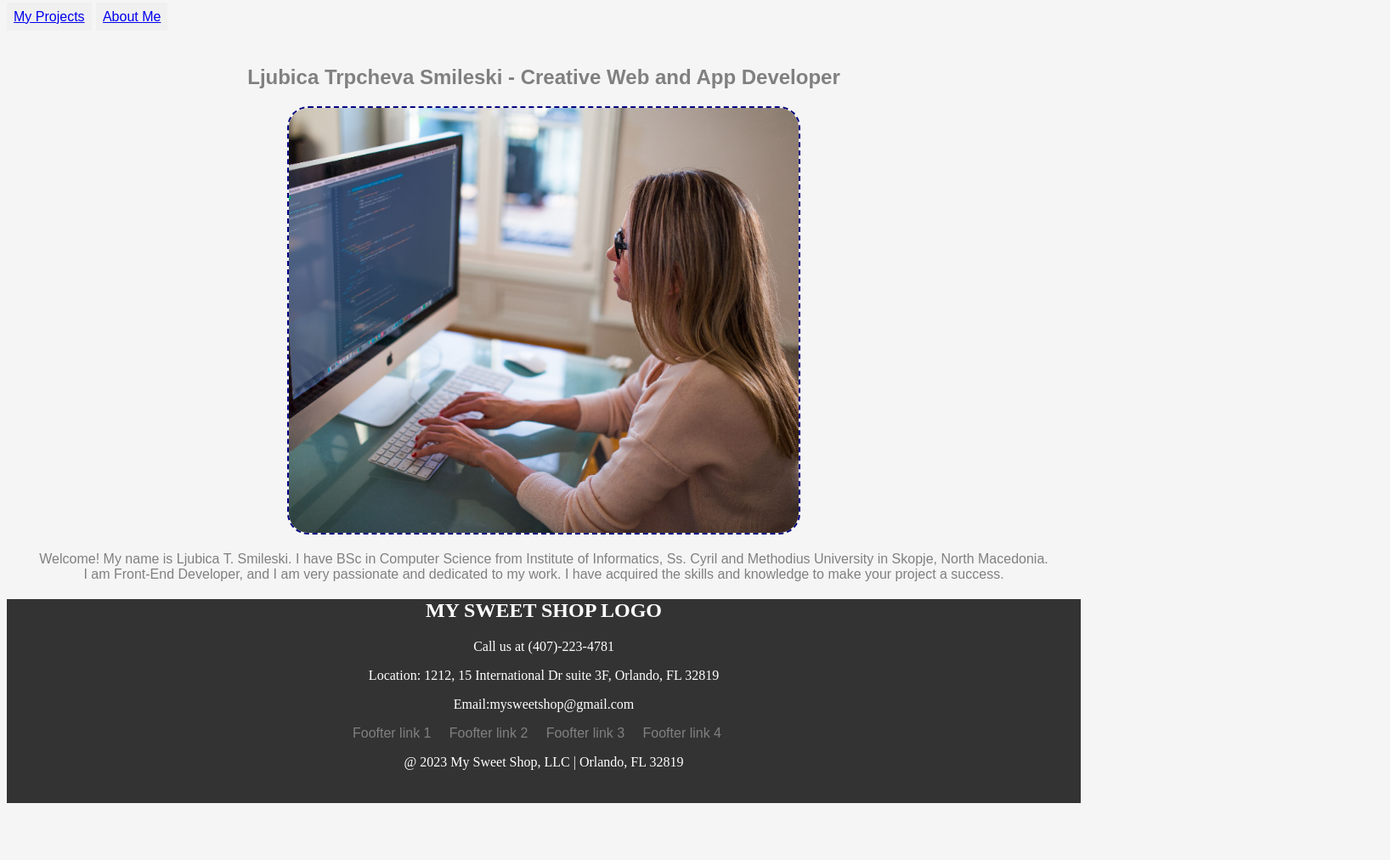
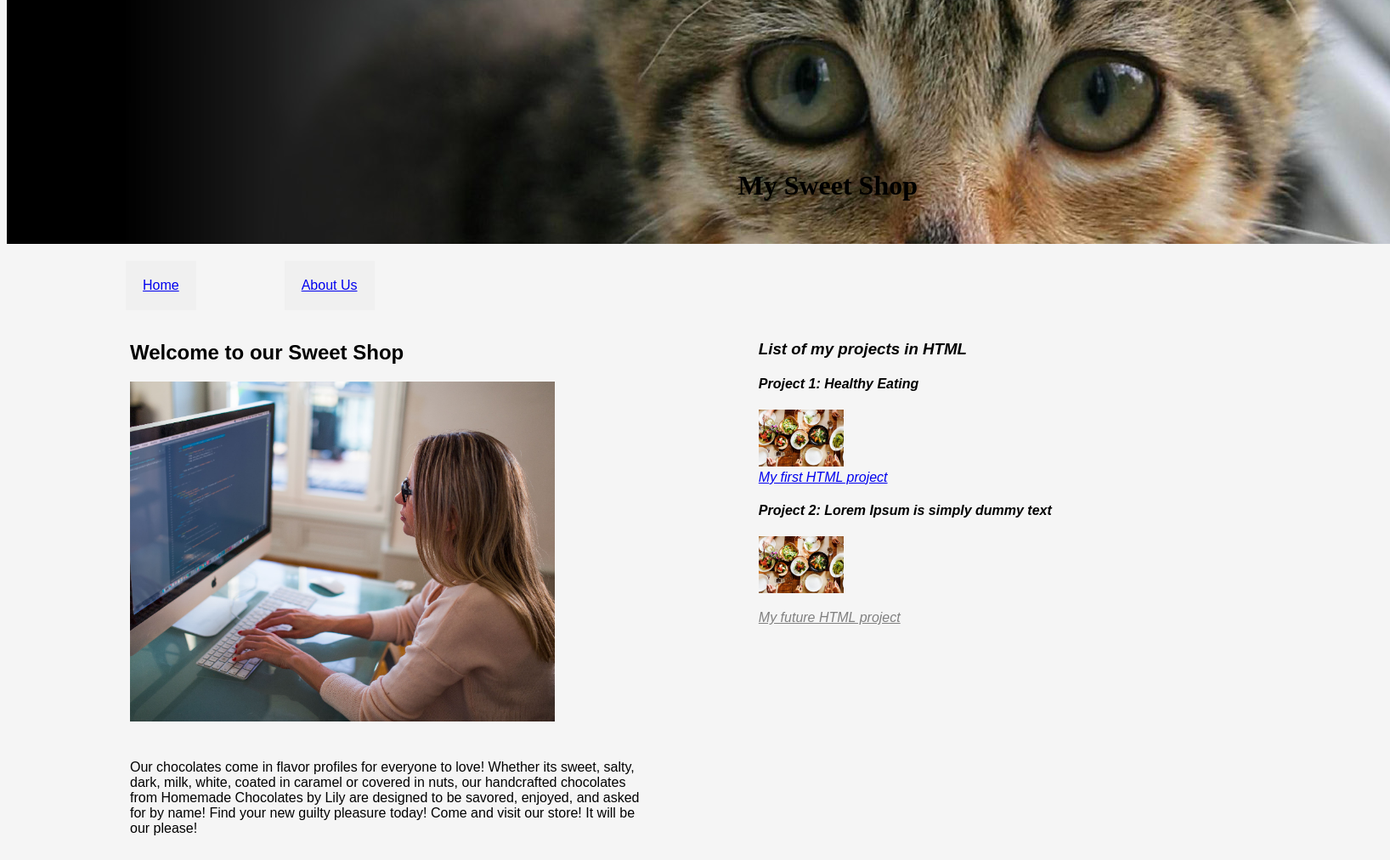
Before and after one commit to Smileski/portfolio, a plain HTML site: page about-me.html in a window 1280 px wide. Shown: the part 71-1083 px from the top of the page at 85% size, 1636 px wide, since content can reach past the window. Before the commit the page ends 1024 px from the top, so only its background shows below. Drawn offline with Linux system fonts and the light colour scheme.

Commit message:
modified lesson4

```diff
--- a/about-me.html
+++ b/about-me.html
@@ -2,45 +2,71 @@
 <html lang="en">
 <head>
   <meta charset="utf-8">
-  <title>About Me</title>
+  <title>About Us</title>
   <link rel="stylesheet" type="text/css" href="styles/style-sheet.css">
 </head>
 
 <body>
   <header>
-      <h1>Portfolio - About Me</h1>
+    <h1>My Sweet Shop</h1>
+    <center>
+      <img src="images/banner-image.jpg" alt="Footer iamge">
+    </center>
+  </header>
+  <div>
     <nav>
        <ul>
-        <li><a class="navigation" href="index.html">My Projects</a></li>
-        <li><a class="navigation" href="about-me.html">About Me</a></li>
+       <li><a class="navigation" href="index.html">Home</a></li>
+       <li><a class="navigation" href="about-me.html">About Us</a></li>
      </ul>
      </nav>
-    </header>
-
-      <article class="font" id="personal">
-        <h2><br>Ljubica Trpcheva Smileski - Creative Web and App Developer</h2>
-        <img src="images/pp.png" alt="This is me, Ljubica T. Smileski" style="width:600px;height:500px;">
-      <br>
-        <p>Welcome! My name is Ljubica T. Smileski. I have BSc in Computer Science from Institute of Informatics, Ss. Cyril and Methodius University in Skopje, North Macedonia.<br> I am Front-End Developer, and I am very passionate and dedicated to my work.
-           I have acquired the skills and knowledge to make your project a success.<br>
+   </div>
+   <div>
+       <aside class="font-aside">
+         <section>
+              <h3>List of my projects in HTML</h3>
+              <h4>Project 1: Healthy Eating</h4>
+              <img src="healthy-eating.jpeg" alt="This is my project portfolio, Ljubica T. Smileski" style="width:100px;">
+              <a href="file:///C:/Users/ljsmi/OneDrive/Desktop/html100/lesson1/index.html">My first HTML project</a>
+         </section>
+         <section>
+              <h4>Project 2: Lorem Ipsum is simply dummy text</h4>
+              <img src="healthy-eating.jpeg" alt="This is my project portfolio, Ljubica T. Smileski" style="width:100px;">
+              <a href="#">My future HTML project</a>
+         </section>
+       </aside>
+     </div>
+   <div>
+      <article class="font-article">
+        <h2>Welcome to our Sweet Shop</h2>
+        <img src="images/pp.png" alt="This is me, Ljubica T. Smileski" style="width:500px; height:400px;">
+        <p class="padding">Our chocolates come in flavor profiles for everyone to love!
+        Whether its sweet, salty, dark, milk, white, coated in caramel or covered in nuts, our handcrafted chocolates from Homemade Chocolates by Lily are designed to be savored, enjoyed, and asked for by name!
+        Find your new guilty pleasure today! Come and visit our store!
+        It will be our please!
+        </p>
+        <p class="padding">It is estimated that currently 1 billion people eat chocolate every day. In 2020 alone, some chocolate brands saw triple digit growth online during the pandemic. In America, the average person eats about 12 pounds of chocolate per year, compared to 15 pounds for the average European. It’s also interesting to know that 43% of online shoppers stick to their favorite brands again and again & 49% of online chocolate purchasers want to know more about how their chocolate was sourced according to one Wool & Water Report. One must begin to wonder, then, why do so many people seem to love chocolate that much--aside from the super great taste, that is! So, what exactly makes chocolate so special?
+        Well, for starters, because it is derived from a naturally occurring plant, chocolate is known to have some rather medicinal properties. According to science, eating chocolate not only tastes good but it can actually make you happy.
+        We don’t need an excuse to reach for a piece of the sweet treat. Sampling the local chocolate is part of the travel experience! Here are seven countries that make the best chocolate.
         </p>
       </article>
-
+    </div>
         <footer>
+          <div class="container">
+            <img src="images/footer-image.jpg" alt="Footer iamge">
               <h2>MY SWEET SHOP LOGO</h2>
               <p>Call us at (407)-223-4781</p>
               <p>Location: 1212, 15 International Dr suite 3F, Orlando, FL 32819</p>
               <p>Email:mysweetshop@gmail.com</p>
-        <nav>
-           <ul>
-           <li><a class="foot" href="#">Foofter link 1</a></li>
-           <li><a class="foot" href="#">Foofter link 2</a></li>
-           <li><a class="foot" href="#">Foofter link 3</a></li>
-           <li><a class="foot" href="#">Foofter link 4</a></li>
+            <nav><ul>
+              <li><a class="foot" href="#">Home</a></li>
+              <li><a class="foot" href="#">Products</a></li>
+              <li><a class="foot" href="#">History</a></li>
+              <li><a class="foot" href="#">About Us</a></li>
             </ul>
             </nav>
              <p>@ 2023 My Sweet Shop, LLC | Orlando, FL 32819</p>
+           </div>
          </footer>
-
   </body>
 </html>
--- a/styles/style-sheet.css
+++ b/styles/style-sheet.css
@@ -1,16 +1,28 @@
 h1 {
-  color: coral;
-  text-shadow: -1px 0 black, 0 1px black, 1px 0 black, 0 -1px black;
-  border-style: solid;
+  /*text-shadow: -1px 0 black, 0 1px black, 1px 0 black, 0 -1px black;*/
+  text-shadow: white;
+  position: absolute;
+  right: 200px;
+  top: 250px;
+  z-index: 1;
+}
+.banner-image {
+
+}
+menu {
   border-width: 1px;
   border-color: navy;
+  background-color: grey;
 }
 a, h4 {
   font-family: Arial, Helvetica, sans-serif;
   display: flex;
-  height: 20px;
 }
-.font {
+.font-article {
+  font-family: Arial, Helvetica, sans-serif;
+  margin-left: 130px;
+}
+.font-aside {
   font-family: Arial, Helvetica, sans-serif;
 }
 p:hover {
@@ -20,9 +32,9 @@ p:hover {
  }
  p.padding {
    padding-top: 25px;
-   padding-right: 50px;
-   padding-bottom: 75px;
-   padding-left: 100px;
+   padding-right: 25px;
+   padding-bottom: 25px;
+   padding-left: none;
  }
  a[href="assignment1/index.html"] {
         padding: 1rem;
@@ -34,46 +46,81 @@ a[href="#"] {
         color: gray;
         padding-left: 0px;
 }
- ul {
-  list-style-type: none;
-  font-family:Comic Sans MS;
-  margin: 0;
-  padding: 0;
-}
+/*ul {
+ list-style-type: none;
+ font-family:Comic Sans MS;
+ margin: 0;
+ padding: 0;
+}*/
 li {
-  display: inline;
+ display: inline;
 }
 .navigation {
-  display: inline;
-  padding: 8px;
+  display: inline-block;
+  padding: 20px;
   background-color: rgb(240, 240, 240);
+  margin-left: 100px;
+}
 }
 .navigation:hover {
-  color: purple;
-  background-color:#E6E6FA;
+  color: gray;
+  background-color: #dddddd;
 }
 body {
    background-color: WhiteSmoke;
  }
-img {
+/*img {
    border-style: dashed;
    border-color: navy;
    border-width: 2px;
    border-radius: 25px;
    width:100px;
+ }*/
+ center {
+   position: center;
+   margin: auto;
  }
- #personal {
-   text-align: center;
-   color: gray;
- }
- footer {
+
+ footer {/*
     background-color: hsl(0, 0%, 20%);
     text-align: center;
     color: white;
-    height: 15rem;
+    height: 477px;
+    weight: 1628px;*/
+    z-index: -1;
 }
 .foot {
   display: inline;
   text-decoration: none;
   font-family: Arial, Helvetica, sans-serif;
 }
+aside {
+  width: 30%;
+  padding-left: 15px;
+  margin-left: 15px;
+  float: right;
+  font-style: italic;
+}
+article {
+  width: 50%;
+  padding-left: 15px;
+  margin-left: 15px;
+  float: left;
+}
+/*Centered text in footer*/
+/*
+.centered {
+  position: absolute;
+  top: 50%;
+  left: 50%;
+  transform: translate(-50%, -50%);
+}*/
+.container {
+  position: relative;
+  text-align: center;
+  color: gray;
+}
+.text-footer{
+  position: relative;
+  z-index: 1;
+}
```
Also changed, not shown: index.html (+60 -68 lines), images/banner-image.jpg (added), images/cat-logo.png (added), images/footer-image.jpg (renamed from images/lesson04-mock4-footer-image.jpg). Lines whose indentation alone changed are shown as unchanged.
